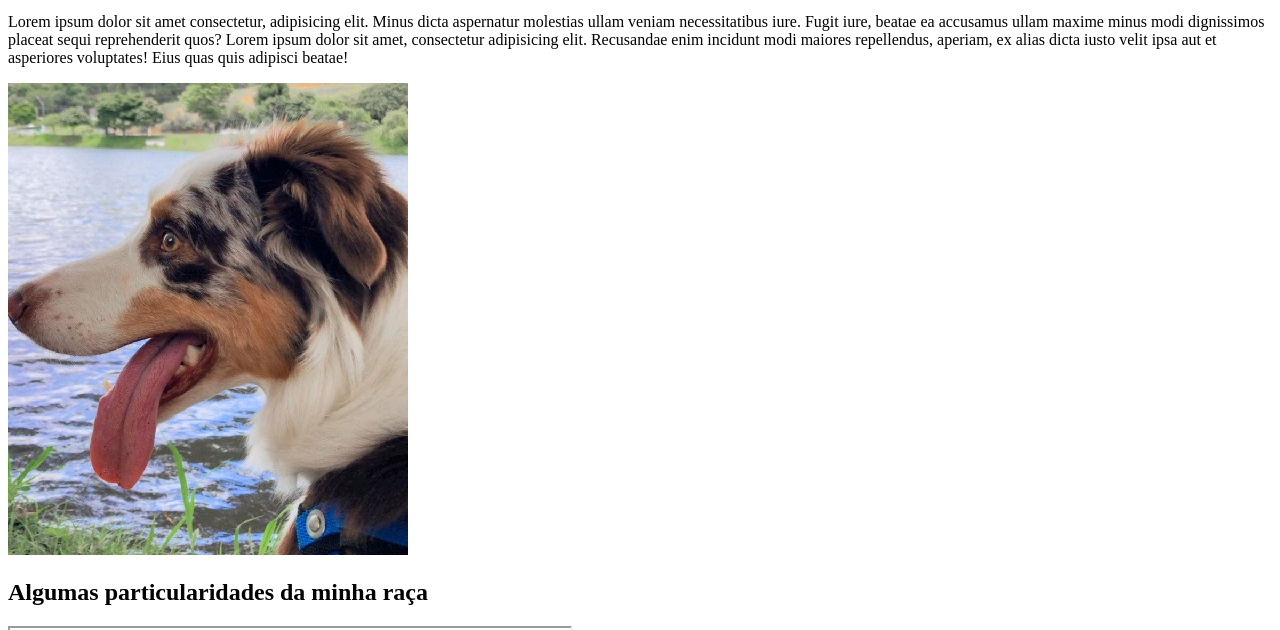
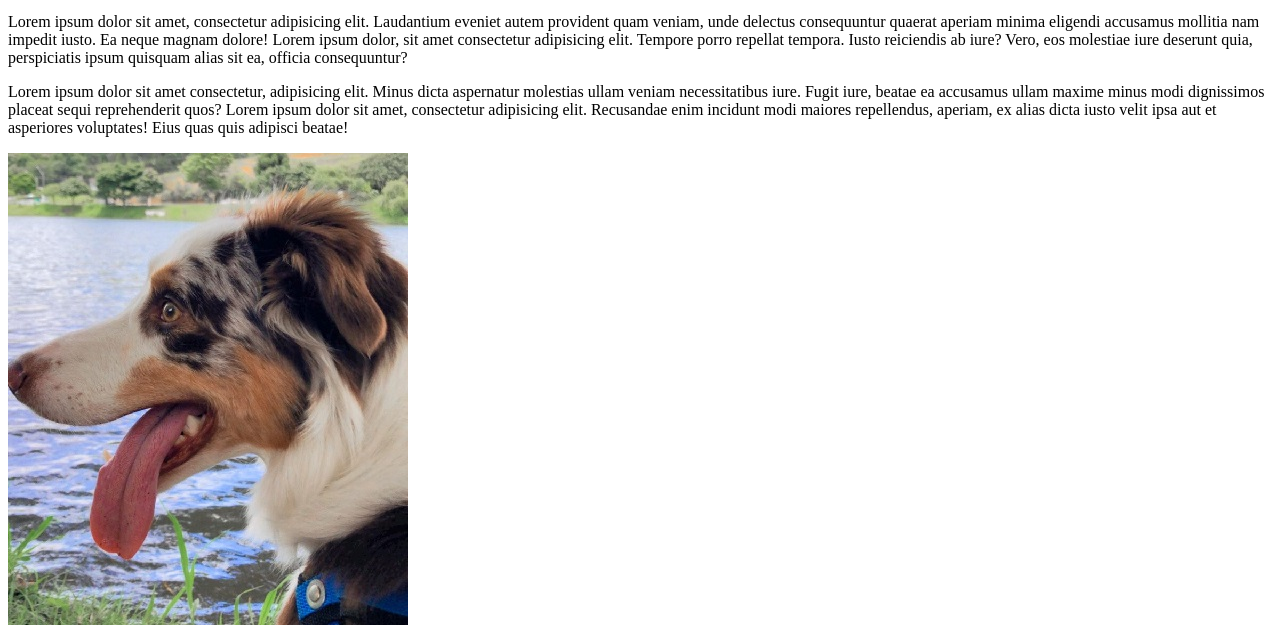
Before and after one commit to ChrisPCruz99/fundamentosWeb, a plain HTML site: page index.html in a window 1280 px wide. Shown: the part 189-819 px from the top of the page. Drawn offline with Linux system fonts and the light colour scheme; grey boxes are pictures that could not be loaded.

Commit message:
Atualização: Novo paragrafo

```diff
--- a/index.html
+++ b/index.html
@@ -14,6 +14,10 @@
     <h1>Sobre o Dom</h1>
     <p>Lorem ipsum dolor sit amet consectetur adipisicing elit. Excepturi nisi sunt voluptatem autem? Ab consectetur dolores recusandae provident eligendi corrupti hic adipisci odit tenetur, est earum rerum quia voluptates reiciendis?
     Lorem ipsum dolor sit amet consectetur adipisicing elit. Quam, tempore! Unde qui nesciunt necessitatibus, quis sequi laborum quae cupiditate. Nemo, delectus! Molestias sit voluptas quasi, in hic nobis id consectetur?
+    </p>
+    <p>
+        Lorem ipsum dolor sit amet, consectetur adipisicing elit. Laudantium eveniet autem provident quam veniam, unde delectus consequuntur quaerat aperiam minima eligendi accusamus mollitia nam impedit iusto. Ea neque magnam dolore!
+        Lorem ipsum dolor, sit amet consectetur adipisicing elit. Tempore porro repellat tempora. Iusto reiciendis ab iure? Vero, eos molestiae iure deserunt quia, perspiciatis ipsum quisquam alias sit ea, officia consequuntur?
     </p>
     <p>
         Lorem ipsum dolor sit amet consectetur, adipisicing elit. Minus dicta aspernatur molestias ullam veniam necessitatibus iure. Fugit iure, beatae ea accusamus ullam maxime minus modi dignissimos placeat sequi reprehenderit quos?
```
